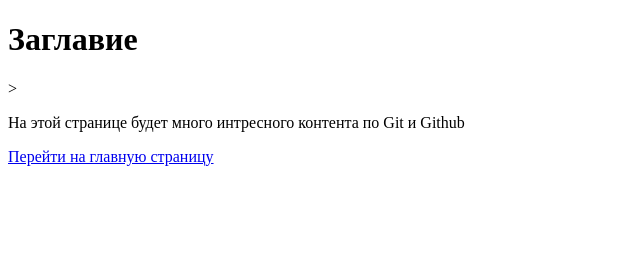
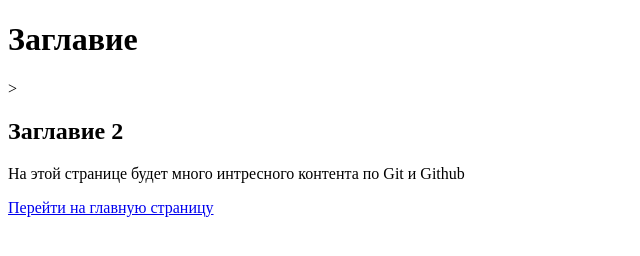
Before and after one commit to docdev777/git-html-academy, a plain HTML site: page index.html in a window 1280 px wide. Shown: the whole page, without its empty margins (0-640 px from the left). Drawn offline with Linux system fonts and the light colour scheme.

Commit message:
Заглавие 2 index.html

```diff
--- a/index.html
+++ b/index.html
@@ -7,6 +7,7 @@
 </head>
 <body>
     <h1> Заглавие</h1>>
+    <h2>Заглавие 2</h2>
     <p>
         На этой странице будет много интресного контента по Git и Github
     </p>
```
